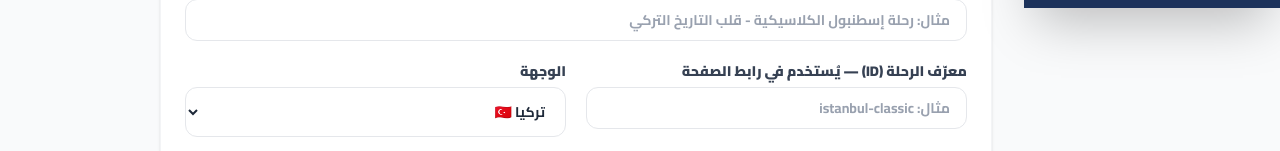
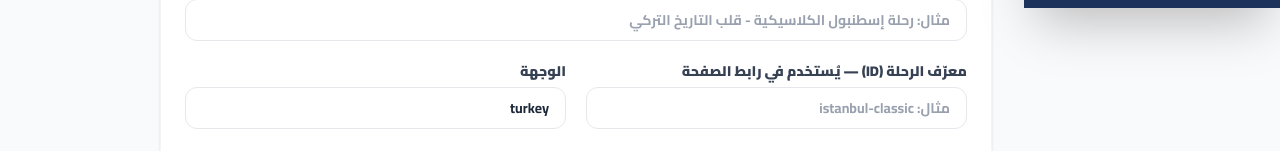
Before and after one commit to youssef-shaaban-dev/low-cost-holiday, a Next.js app: page /admin/packages/new in a window 1280 px wide. Shown: the part 792-943 px from the top of the page. Built offline with nearby package versions, Linux system fonts and the light colour scheme; no server answers.

Commit message:
edit dashboard

```diff
--- a/src/app/admin/packages/components/form/BasicInfoSection.tsx
+++ b/src/app/admin/packages/components/form/BasicInfoSection.tsx
@@ -29,6 +29,7 @@ export default function BasicInfoSection({ form, set, mode }: Props) {
             />
           </InputField>
         </div>
+
         {mode === "new" && (
           <InputField label="معرّف الرحلة (ID) — يُستخدم في رابط الصفحة" id="id">
             <input
@@ -41,13 +42,19 @@ export default function BasicInfoSection({ form, set, mode }: Props) {
             />
           </InputField>
         )}
+
+        {/* حقل الوجهة - تم تحويله لحقل نصي بسيط */}
         <InputField label="الوجهة" id="destination">
-          <select id="destination" value={form.destination} onChange={(e) => set("destination", e.target.value)} className={inputCls}>
-            <option value="turkey">تركيا 🇹🇷</option>
-            <option value="tunisia">تونس 🇹🇳</option>
-            <option value="armenia">أرمينيا 🇦🇲</option>
-          </select>
+          <input
+            id="destination"
+            required
+            value={form.destination}
+            onChange={(e) => set("destination", e.target.value)}
+            placeholder="مثال: تركيا"
+            className={inputCls}
+          />
         </InputField>
+
         <InputField label="المدينة" id="city">
           <input
             id="city"
@@ -58,6 +65,7 @@ export default function BasicInfoSection({ form, set, mode }: Props) {
             className={inputCls}
           />
         </InputField>
+
         <InputField label="مدة الرحلة" id="duration">
           <input
             id="duration"
@@ -68,6 +76,7 @@ export default function BasicInfoSection({ form, set, mode }: Props) {
             className={inputCls}
           />
         </InputField>
+
         <InputField label="البادج (الشارة)" id="badge">
           <select id="badge" value={form.badge} onChange={(e) => set("badge", e.target.value)} className={inputCls}>
             <option value="الأكثر مبيعاً">الأكثر مبيعاً</option>
@@ -76,6 +85,7 @@ export default function BasicInfoSection({ form, set, mode }: Props) {
             <option value="عائلي مميز">عائلي مميز</option>
           </select>
         </InputField>
+
         <InputField label="ترتيب العرض (الأرقام الصغيرة أولاً)" id="sort_order">
           <input
             id="sort_order"
@@ -87,6 +97,7 @@ export default function BasicInfoSection({ form, set, mode }: Props) {
             className={inputCls}
           />
         </InputField>
+
         <div className="flex items-center gap-3 md:col-span-2">
           <input
             type="checkbox"
```
